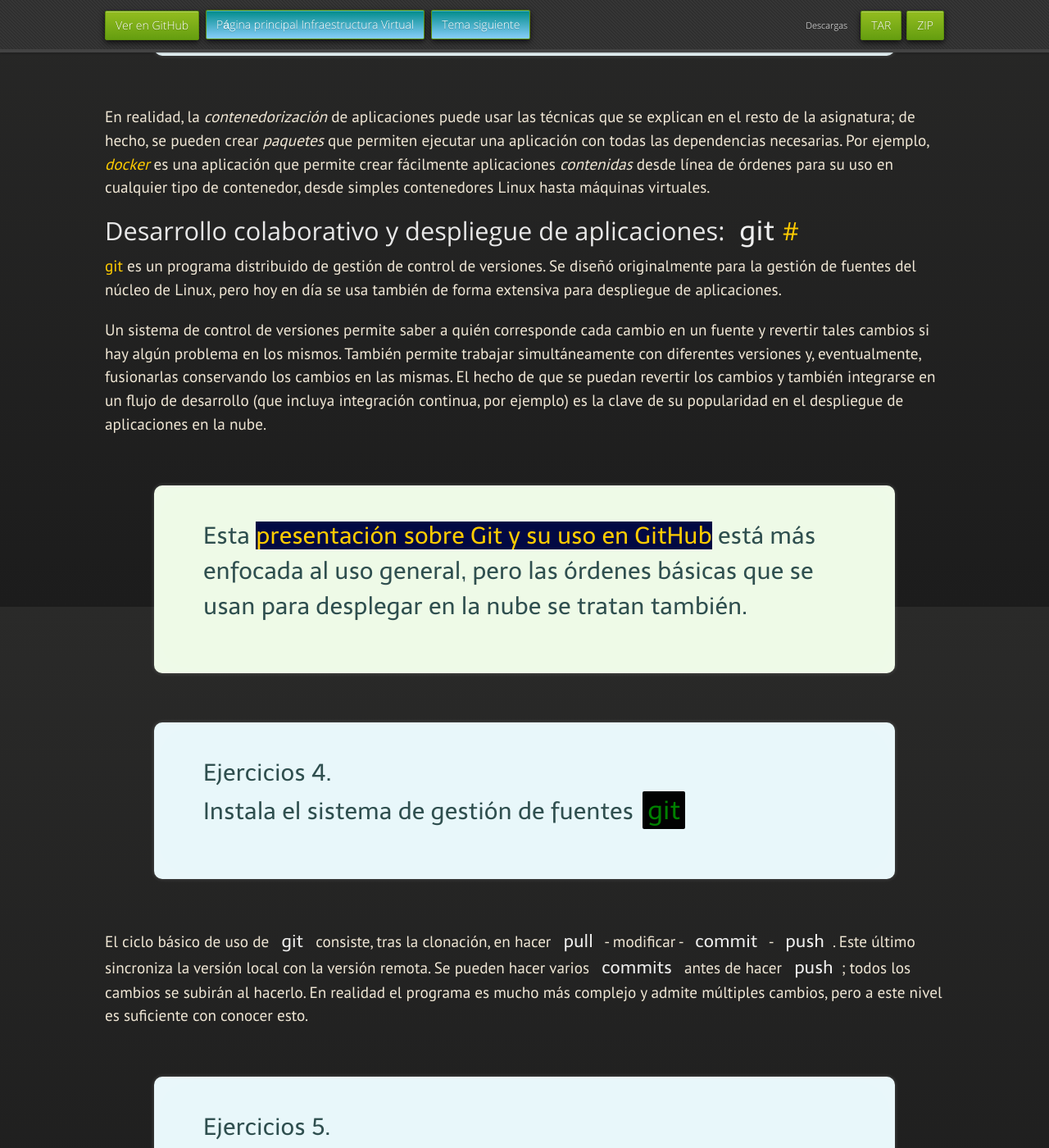
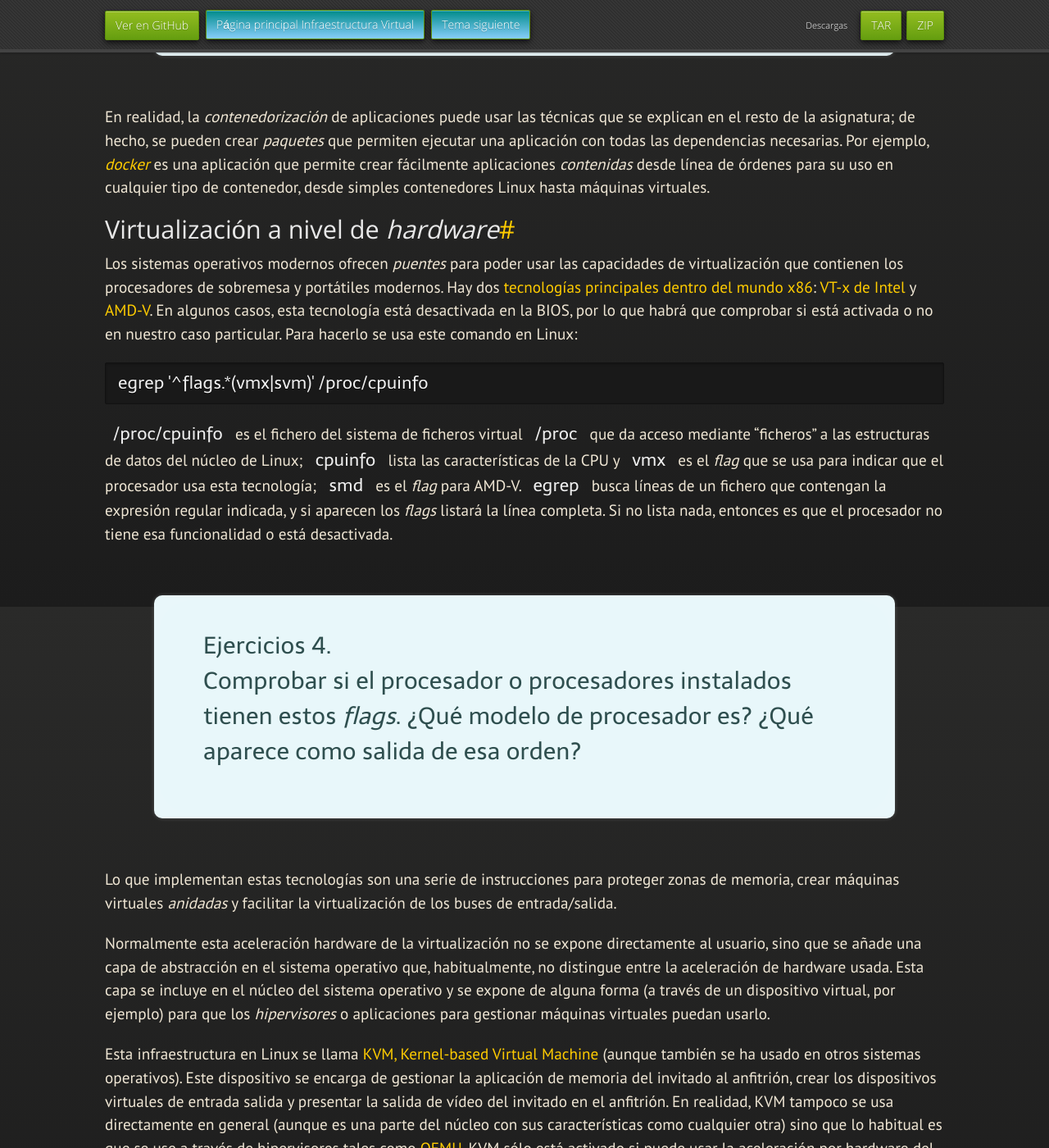
Before and after one commit to JJ/IV, a Jekyll site: the page built from documentos/temas/Intro_concepto_y_soporte_fisico.md, in a window 1280 px wide and 1400 px high, scrolled down 6460 px. Shown: the whole window at 82% size. Built offline with Jekyll 4.4.1, drawn with Linux system fonts in a browser that asks for light colours; nearby versions of some CDN libraries; some web fonts are replaced; some of the changed text lies outside the part shown.

Commit message:
Sync documentos/temas/Intro_concepto_y_soporte_fisico.md de master a gh-pages

```diff
--- a/documentos/temas/Intro_concepto_y_soporte_fisico.md
+++ b/documentos/temas/Intro_concepto_y_soporte_fisico.md
@@ -286,57 +286,6 @@ contenedor, desde simples contenedores Linux hasta máquinas
 virtuales.
 
 
-Desarrollo colaborativo y despliegue de aplicaciones: `git`
-----------------------------------------------------------
-
-[git](https://git-scm.com) es un programa distribuido de gestión de
-control de versiones. Se diseñó originalmente para la gestión de
-fuentes del núcleo de Linux, pero hoy en día se usa también de forma
-extensiva para despliegue de aplicaciones.
-
-Un sistema de control de versiones permite saber a quién corresponde
-cada cambio en un fuente y revertir tales cambios si hay algún
-problema en los mismos. También permite trabajar simultáneamente con
-diferentes versiones y, eventualmente, fusionarlas conservando los
-cambios en las mismas. El hecho de que se puedan revertir los cambios
-y también integrarse en un flujo de desarrollo (que incluya
-integración continua, por ejemplo) es la clave de su popularidad en el
-despliegue de aplicaciones en la nube.
-
-<div class='nota' markdown='1'>
-
-Esta
-[presentación sobre Git y su uso en GitHub](https://www.slideshare.net/jjmerelo/introduccin-al-uso-git-y-github-para-trabajo-colaborativo)
-está más enfocada al uso general, pero las órdenes básicas que se usan
-para desplegar en la nube se tratan también.
-
-</div>
-
-<div class='ejercicios' markdown="1">
-Instala el sistema de gestión de fuentes `git`
-</div>
-
-El ciclo básico de uso de `git` consiste, tras la clonación, en hacer
-`pull` - modificar - `commit` - `push`. Este último sincroniza la
-versión local con la versión remota. Se pueden hacer varios `commits`
-antes de hacer `push`; todos los cambios se subirán al hacerlo. En
-realidad el programa es mucho más complejo y admite múltiples cambios,
-pero a este nivel es suficiente con conocer esto.
-
-<div class='ejercicios' markdown="1">
-1. Crear un proyecto y descargárselo con git. Al crearlo se marca la
-opción de incluir el fichero `README`.
-2. Modificar el readme y subir el fichero modificado.
-</div>
-
-<div class='nota' markdown='1'>
-
-Este [vídeo de 14 minutos](https://www.youtube.com/watch?v=ygbWIJWe29Y)
-sirve como introducción al uso de `git`.
-
-</div>
-
-
 Virtualización a nivel de *hardware*
 ----------------------------------
 
```
Also changed, not shown: other parts of documentos/temas/Intro_concepto_y_soporte_fisico.md (+1 -1 lines).
